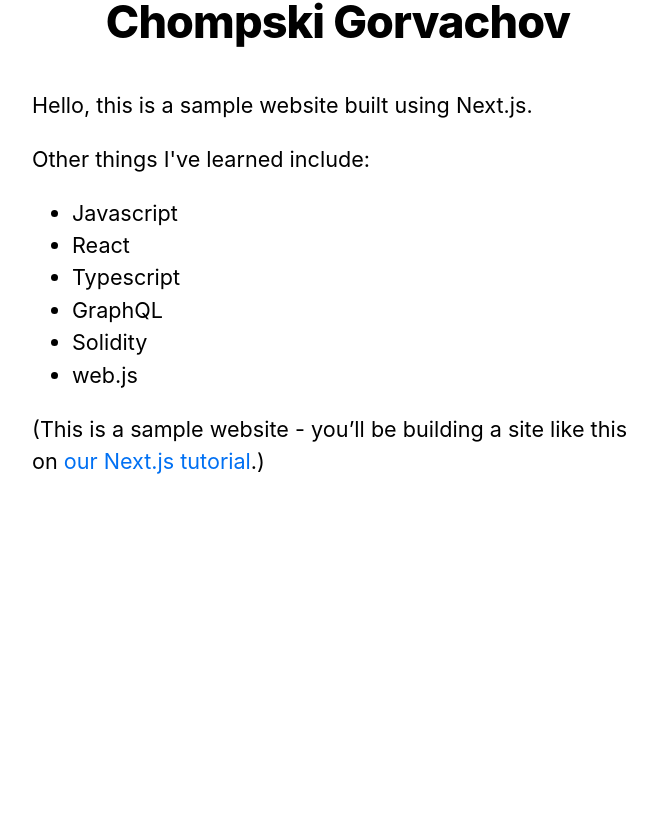
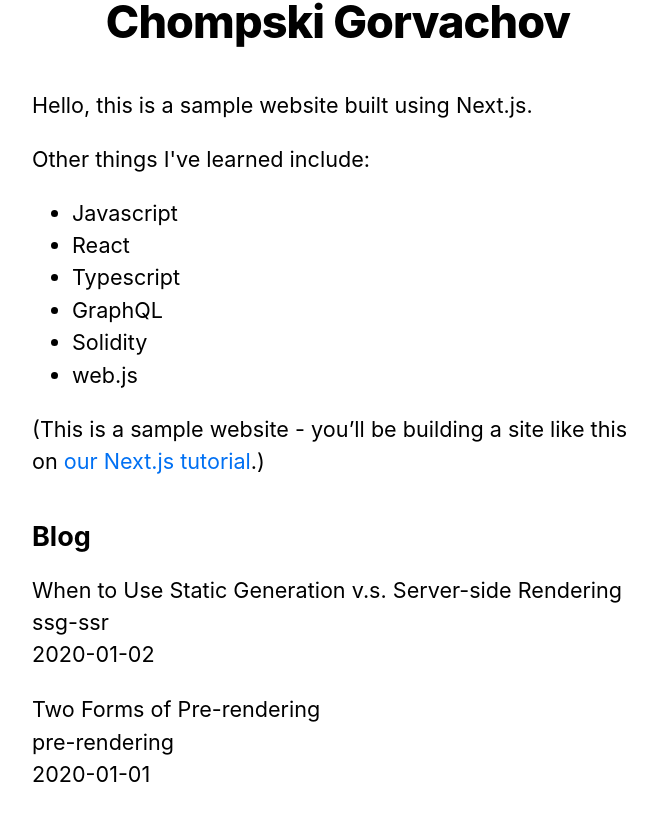
Before and after one commit to adrianve-dev/nextjs-blog, a Next.js app: page / in a window 1280 px wide. Shown: the part 221-1042 px from the top of the page, without its empty margins (302-959 px from the left). Before the commit the page ends 806 px from the top, so only its background shows below. Built offline with nearby package versions, Linux system fonts and the light colour scheme.

Commit message:
refactor: add posts to home page

```diff
--- a/pages/index.js
+++ b/pages/index.js
@@ -1,8 +1,18 @@
 import Head from 'next/head';
 import Layout, { siteTitle } from '../components/layout';
 import utilStyles from '../styles/utils.module.css';
+import { getSortedPostsData } from '../lib/posts';
 
-const Home = () => {
+export const getStaticProps = async () => {
+  const allPostsData = getSortedPostsData()
+  return {
+    props: {
+      allPostsData,
+    },
+  }
+}
+
+const Home = ({ allPostsData }) => {
   return (
     <Layout home>
       <Head>
@@ -24,6 +34,20 @@
           <a href="https://nextjs.org/learn">our Next.js tutorial</a>.)
         </p>
       </section>
+      <section className={`${utilStyles.headingMd} ${utilStyles.padding1px}`}>
+        <h2 className={utilStyles.headingLg}>Blog</h2>
+        <ul className={utilStyles.list}>
+          {allPostsData.map(({ id, date, title }) => (
+            <li className={utilStyles.listItem} key={id}>
+              {title}
+              <br />
+              {id}
+              <br />
+              {date}
+            </li>
+          ))}
+        </ul>
+      </section>
     </Layout>
   );
 }
```
